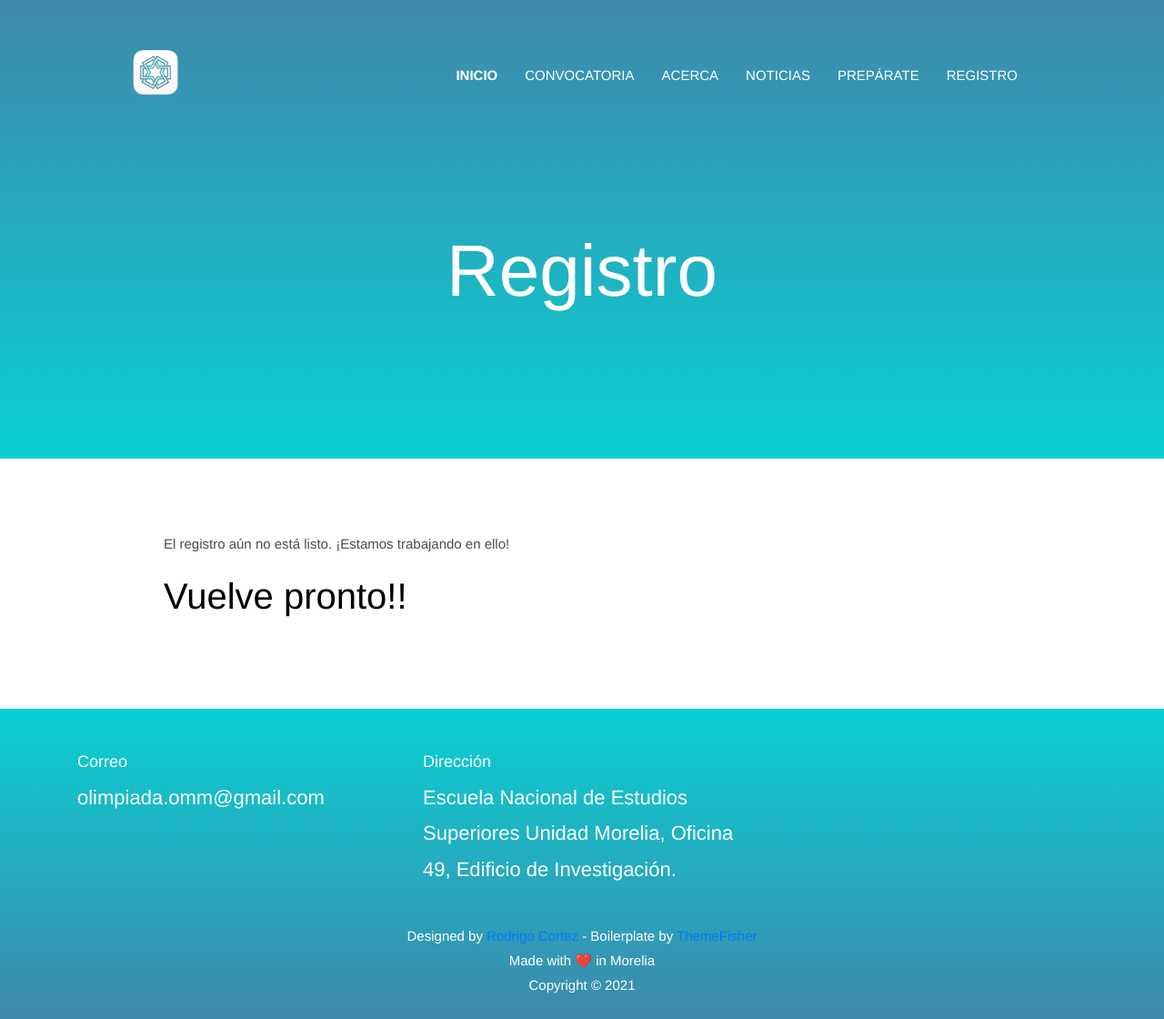
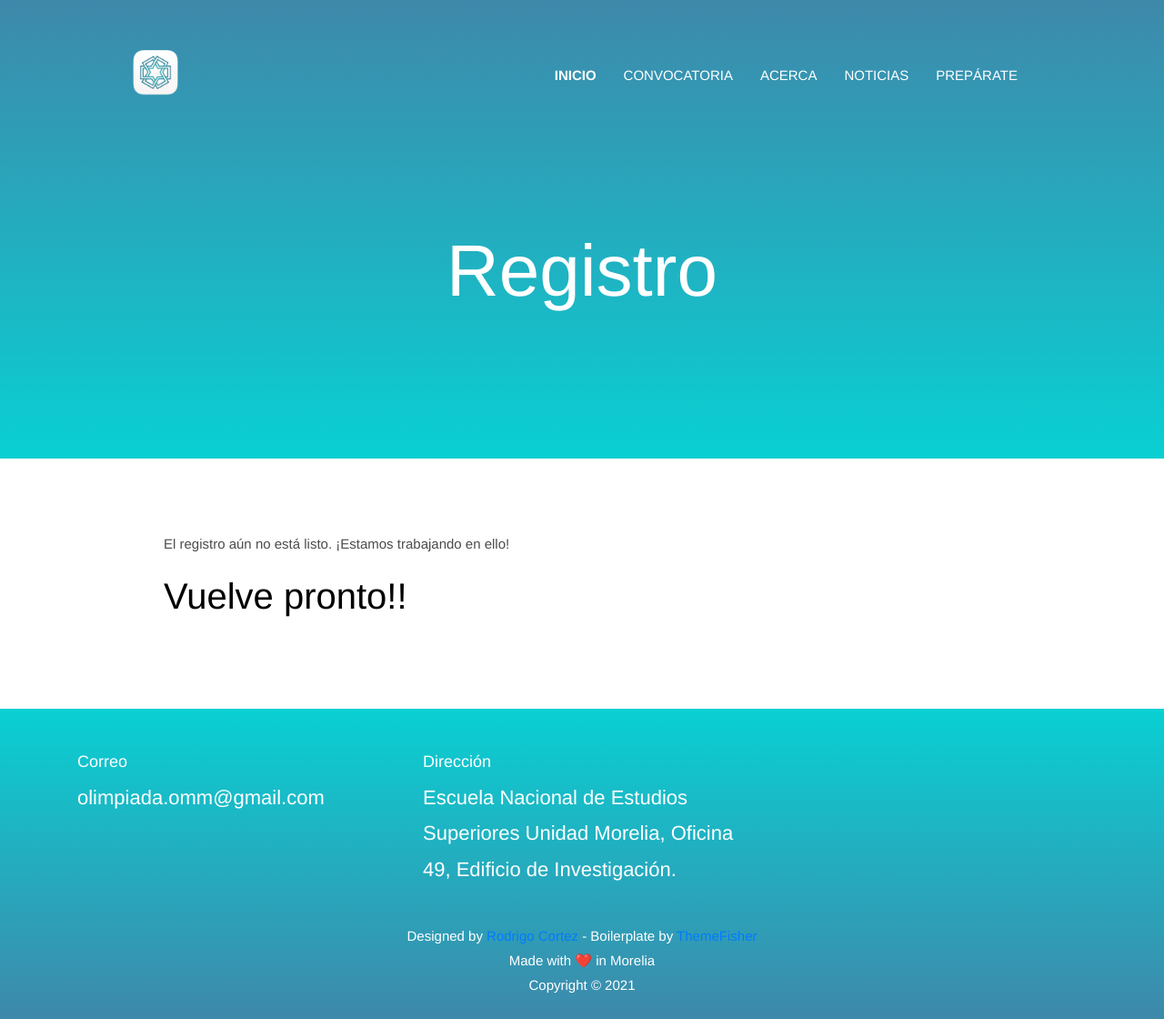
Before and after one commit to OlimpiadaMatematicasMichoacan/WOMM, a Jekyll site: the page built from _pages/registro.md, in a window 1280 px wide and 1120 px high. Shown: the whole window at 91% size. Built offline with Jekyll 4.4.1, drawn with Linux system fonts in a browser that asks for light colours.

Commit message:
Update settings.yml

```diff
--- a/_data/settings.yml
+++ b/_data/settings.yml
@@ -18,7 +18,7 @@ menu:
 - {name: Acerca, link: '/acerca'}
 - {name: Noticias, link: '/noticias'}
 - {name: Prepárate, link: '/preparate'}
-- {name: Registro, link: 'https://registro.olimpiadamatematicasmichoacan.org:8443/login/index.php'}
+#- {name: Registro, link: 'https://registro.olimpiadamatematicasmichoacan.org:8443/login/index.php'}
 
 
 #-------------------------------
```
